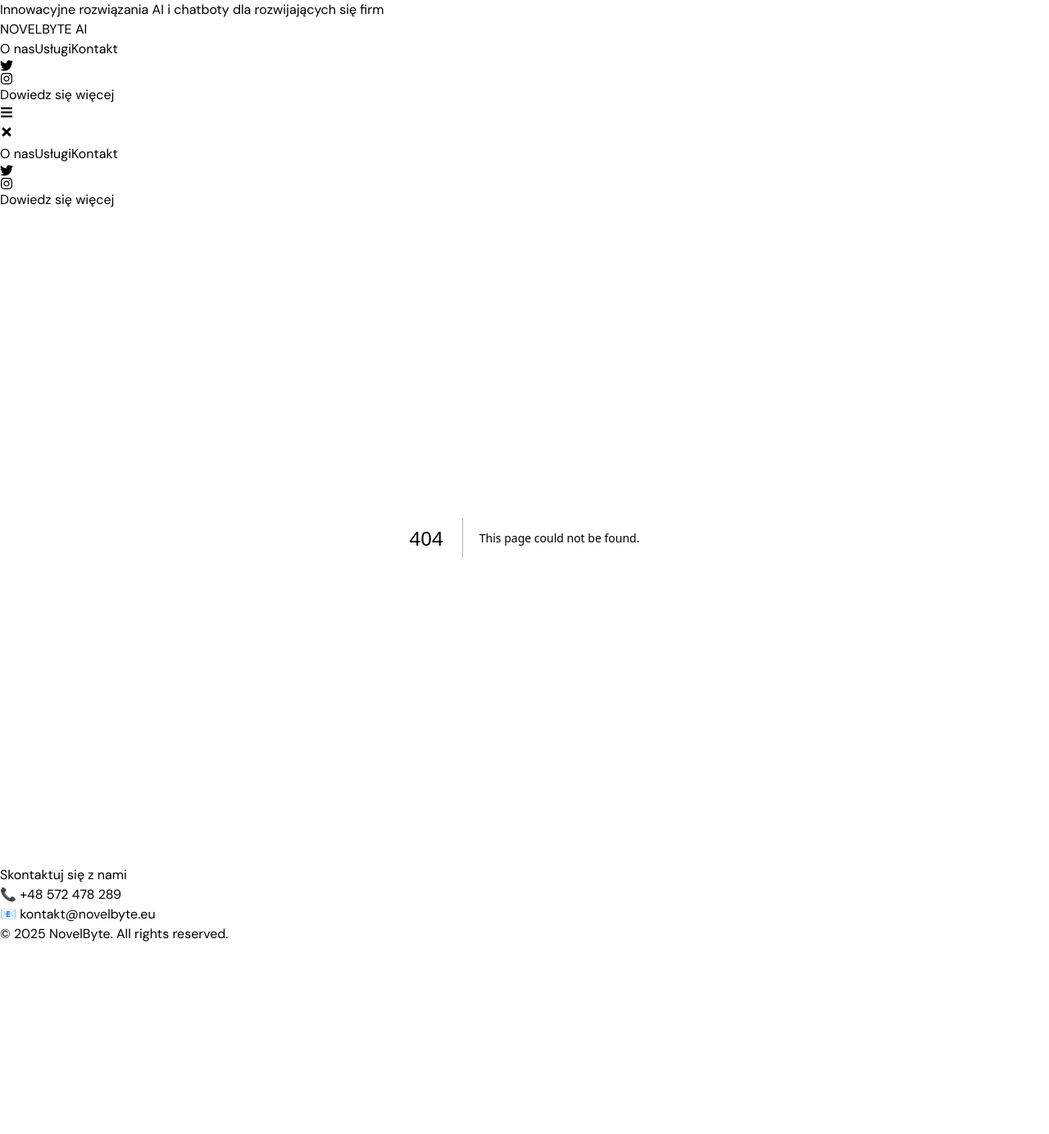
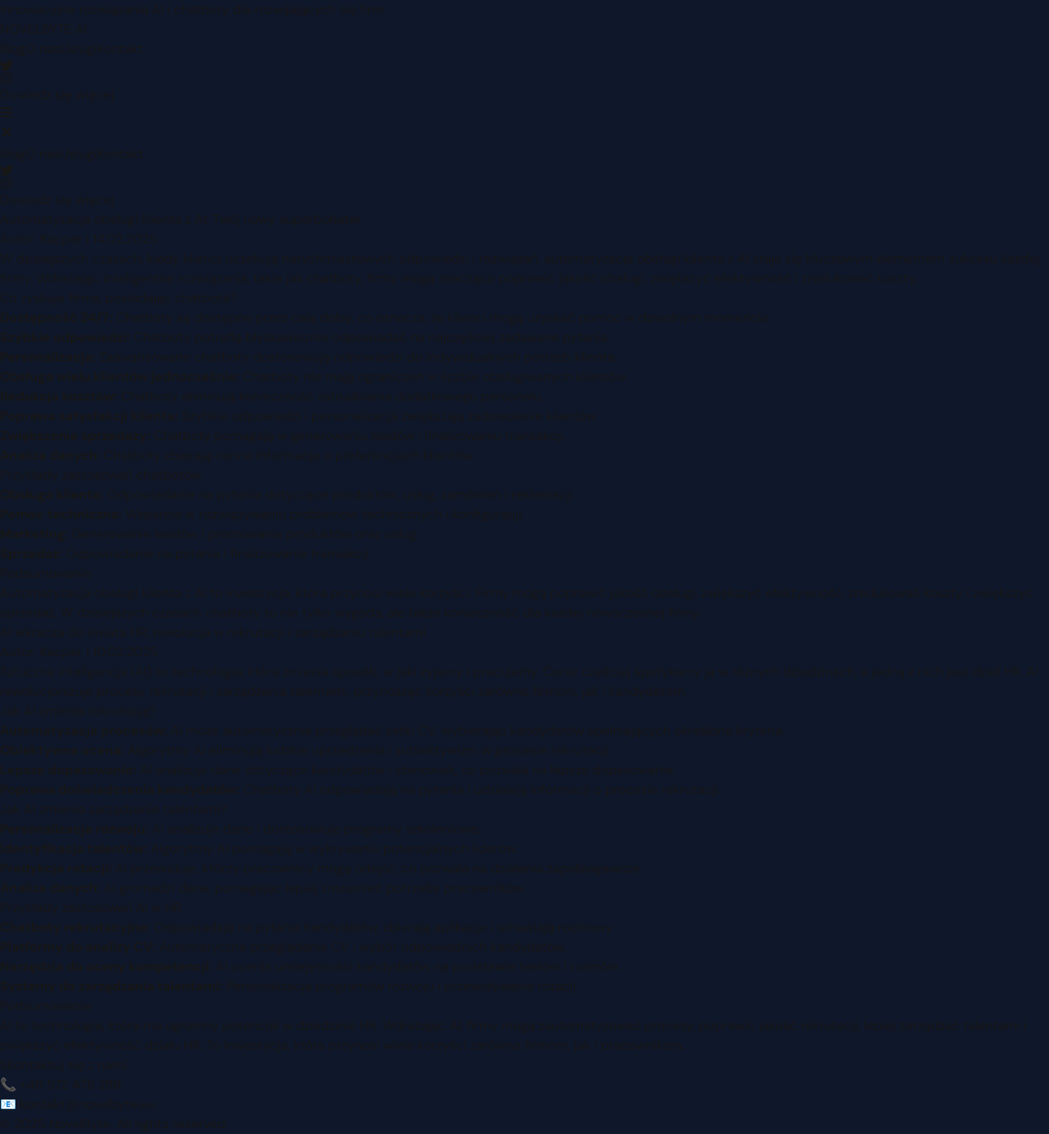
Before and after one commit to novelbyte/test, a Next.js app: page /blog in a window 1280 px wide. Before the commit this address had no page. Shown: the whole page at 82% size. Before the commit the page ends 1152 px from the top, so only its background shows below. Built offline with nearby package versions, Linux system fonts and the light colour scheme.

Commit message:
adding a blog section

```diff
--- /dev/null
+++ b/src/app/blog/page.tsx
@@ -0,0 +1,83 @@
+'use client';
+
+export default function Blog() {
+  return (
+    <section className="flex justify-center p-8 bg-[#0f172a]">
+      <div className="max-w-5xl text-center mt-12 space-y-16">
+
+        {/* Blog 1 */}
+        <div className="space-y-8">
+          <h2 className="text-3xl font-bold mb-4 xl:text-4xl 2xl:text-5xl text-white">
+            Automatyzacja obsługi klienta z AI: Twój nowy superbohater
+          </h2>
+          <p className="text-gray-400 mb-8">Autor: Kacper | 14.02.2025</p>
+          <div className="text-left bg-[#1e293b] p-6 rounded-2xl shadow-lg text-gray-300 space-y-6">
+            <p className="mb-4">W dzisiejszych czasach, kiedy klienci oczekują natychmiastowych odpowiedzi i rozwiązań, automatyzacja obsługi klienta z AI staje się kluczowym elementem sukcesu każdej firmy. Wdrażając inteligentne rozwiązania, takie jak chatboty, firmy mogą znacząco poprawić jakość obsługi, zwiększyć efektywność i zredukować koszty.</p>
+
+            <h3 className="text-xl font-semibold text-white mb-4">Co zyskuje firma, posiadając chatbota?</h3>
+            <ul className="list-disc pl-6 mb-4 space-y-2">
+              <li><strong>Dostępność 24/7:</strong> Chatboty są dostępne przez całą dobę, co oznacza, że klienci mogą uzyskać pomoc w dowolnym momencie.</li>
+              <li><strong>Szybkie odpowiedzi:</strong> Chatboty potrafią błyskawicznie odpowiadać na najczęściej zadawane pytania.</li>
+              <li><strong>Personalizacja:</strong> Zaawansowane chatboty dostosowują odpowiedzi do indywidualnych potrzeb klienta.</li>
+              <li><strong>Obsługa wielu klientów jednocześnie:</strong> Chatboty nie mają ograniczeń w liczbie obsługiwanych klientów.</li>
+              <li><strong>Redukcja kosztów:</strong> Chatboty eliminują konieczność zatrudniania dodatkowego personelu.</li>
+              <li><strong>Poprawa satysfakcji klienta:</strong> Szybkie odpowiedzi i personalizacja zwiększają zadowolenie klientów.</li>
+              <li><strong>Zwiększenie sprzedaży:</strong> Chatboty pomagają w generowaniu leadów i finalizowaniu transakcji.</li>
+              <li><strong>Analiza danych:</strong> Chatboty zbierają cenne informacje o preferencjach klientów.</li>
+            </ul>
+
+            <h3 className="text-xl font-semibold text-white mb-4">Przykłady zastosowań chatbotów</h3>
+            <ul className="list-disc pl-6 mb-4 space-y-2">
+              <li><strong>Obsługa klienta:</strong> Odpowiadanie na pytania dotyczące produktów, usług, zamówień i reklamacji.</li>
+              <li><strong>Pomoc techniczna:</strong> Wsparcie w rozwiązywaniu problemów technicznych i konfiguracji.</li>
+              <li><strong>Marketing:</strong> Generowanie leadów i promowanie produktów oraz usług.</li>
+              <li><strong>Sprzedaż:</strong> Odpowiadanie na pytania i finalizowanie transakcji.</li>
+            </ul>
+
+            <h3 className="text-xl font-semibold text-white mb-4">Podsumowanie</h3>
+            <p className="mb-4">Automatyzacja obsługi klienta z AI to inwestycja, która przynosi wiele korzyści. Firmy mogą poprawić jakość obsługi, zwiększyć efektywność, zredukować koszty i zwiększyć sprzedaż. W dzisiejszych czasach chatboty to nie tylko wygoda, ale także konieczność dla każdej nowoczesnej firmy.</p>
+          </div>
+        </div>
+
+        {/* Blog 2 */}
+        <div className="space-y-8">
+          <h2 className="text-3xl font-bold mb-4 xl:text-4xl 2xl:text-5xl text-white">
+            AI wkracza do świata HR: rewolucja w rekrutacji i zarządzaniu talentami
+          </h2>
+          <p className="text-gray-400 mb-8">Autor: Kacper | 10.02.2025</p>
+          <div className="text-left bg-[#1e293b] p-6 rounded-2xl shadow-lg text-gray-300 space-y-6">
+            <p className="mb-4">Sztuczna inteligencja (AI) to technologia, która zmienia sposób, w jaki żyjemy i pracujemy. Coraz częściej spotykamy ją w różnych dziedzinach, a jedną z nich jest dział HR. AI rewolucjonizuje procesy rekrutacji i zarządzania talentami, przynosząc korzyści zarówno firmom, jak i kandydatom.</p>
+
+            <h3 className="text-xl font-semibold text-white mb-4">Jak AI zmienia rekrutację?</h3>
+            <ul className="list-disc pl-6 mb-4 space-y-2">
+              <li><strong>Automatyzacja procesów:</strong> AI może automatycznie przeglądać setki CV, wybierając kandydatów spełniających określone kryteria.</li>
+              <li><strong>Obiektywna ocena:</strong> Algorytmy AI eliminują ludzkie uprzedzenia i subiektywizm w procesie rekrutacji.</li>
+              <li><strong>Lepsze dopasowanie:</strong> AI analizuje dane dotyczące kandydatów i stanowisk, co pozwala na lepsze dopasowanie.</li>
+              <li><strong>Poprawa doświadczenia kandydatów:</strong> Chatboty AI odpowiadają na pytania i udzielają informacji o procesie rekrutacji.</li>
+            </ul>
+
+            <h3 className="text-xl font-semibold text-white mb-4">Jak AI zmienia zarządzanie talentami?</h3>
+            <ul className="list-disc pl-6 mb-4 space-y-2">
+              <li><strong>Personalizacja rozwoju:</strong> AI analizuje dane i dostosowuje programy szkoleniowe.</li>
+              <li><strong>Identyfikacja talentów:</strong> Algorytmy AI pomagają w wykrywaniu potencjalnych liderów.</li>
+              <li><strong>Predykcja rotacji:</strong> AI przewiduje, którzy pracownicy mogą odejść, co pozwala na działania zapobiegawcze.</li>
+              <li><strong>Analiza danych:</strong> AI gromadzi dane, pomagając lepiej zrozumieć potrzeby pracowników.</li>
+            </ul>
+
+            <h3 className="text-xl font-semibold text-white mb-4">Przykłady zastosowań AI w HR</h3>
+            <ul className="list-disc pl-6 mb-4 space-y-2">
+              <li><strong>Chatboty rekrutacyjne:</strong> Odpowiadają na pytania kandydatów, zbierają aplikacje i umawiają rozmowy.</li>
+              <li><strong>Platformy do analizy CV:</strong> Automatyczne przeglądanie CV i wybór odpowiednich kandydatów.</li>
+              <li><strong>Narzędzia do oceny kompetencji:</strong> AI ocenia umiejętności kandydatów na podstawie testów i rozmów.</li>
+              <li><strong>Systemy do zarządzania talentami:</strong> Personalizacja programów rozwoju i przewidywanie rotacji.</li>
+            </ul>
+
+            <h3 className="text-xl font-semibold text-white mb-4">Podsumowanie</h3>
+            <p className="mb-4">AI to technologia, która ma ogromny potencjał w dziedzinie HR. Wdrażając AI, firmy mogą zautomatyzować procesy, poprawić jakość rekrutacji, lepiej zarządzać talentami i zwiększyć efektywność działu HR. To inwestycja, która przynosi wiele korzyści zarówno firmom, jak i pracownikom.</p>
+          </div>
+        </div>
+
+      </div>
+    </section>
+  );
+}
--- a/src/app/sections/Header.tsx
+++ b/src/app/sections/Header.tsx
@@ -41,6 +41,9 @@ export const Header = () => {
           </Link>
           {/* Desktop Menu */}
           <nav className="hidden md:flex gap-6 items-center text-xs xl:text-lg 2xl:text-lg">
+            <Link href='blog' passHref>
+            <span className="hover:text-white text-white/80 cursor-pointer">Blog</span>
+            </Link>
             <Link href="/ofirmie" passHref>
               <span className="hover:text-white text-white/80 cursor-pointer">O nas</span>
             </Link>
@@ -50,6 +53,7 @@ export const Header = () => {
             <Link href="/kontakt" passHref>
               <span className="hover:text-white text-white/80 cursor-pointer">Kontakt</span>
             </Link>
+
             {/* Social Media Links */}
             <a
               href="https://x.com/novelbyteAI"
@@ -101,6 +105,11 @@ export const Header = () => {
           </button>
         </div>
         <nav className="flex flex-col gap-6 items-center text-lg text-white/80">
+          <Link href="/blog" passHref>
+            <span className="hover:text-white cursor-pointer" onClick={() => setMenuOpen(false)}>
+              Blog
+            </span>
+          </Link>
           <Link href="/ofirmie" passHref>
             <span className="hover:text-white cursor-pointer" onClick={() => setMenuOpen(false)}>
               O nas
```
